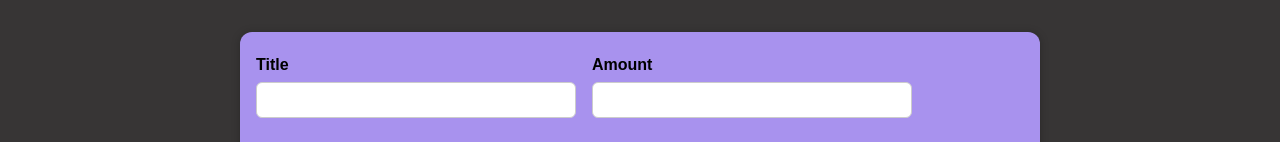
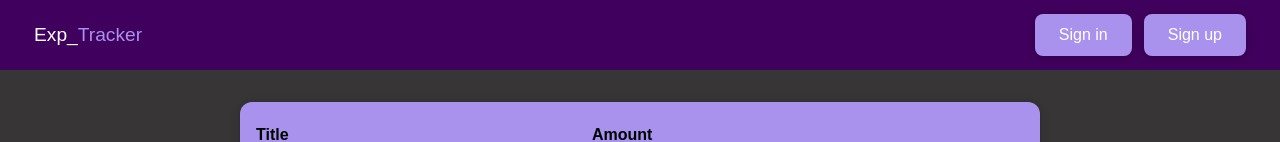
Before and after one commit to kalyanKumarPokkula/Basic_Expense_Tracker, a React (Create React App) app: page / in a window 1280 px wide. Shown: the top 142 px of the page. Built offline with nearby package versions, Linux system fonts and the light colour scheme; a web font is replaced by a local one.

Commit message:
added navbar to expensetracker

```diff
--- a/src/App.jsx
+++ b/src/App.jsx
@@ -3,6 +3,7 @@ import { useState } from "react";
 import "./App.css";
 import Expense from "./components/Expense/Expense";
 import NewExpense from "./components/NewExpense/NewExpense";
+import Navbar from "./components/Nav/Navbar";
 
 const DUMMY_EXPENSES = [
   {
@@ -61,6 +62,7 @@ function App() {
 
   return (
     <div>
+      <Navbar />
       <NewExpense onAddExpense={addExpenseHandler} />
       <Expense expenses={expenses} />
     </div>
--- /dev/null
+++ b/src/components/Nav/Navbar.css
@@ -0,0 +1,38 @@
+.nav {
+  width: 100%;
+  height: 70px;
+  padding: 16px 34px;
+  display: flex;
+  justify-content: space-between;
+  align-items: center;
+  background-color: #40005d;
+}
+
+.nav .logo {
+  color: white;
+  font-size: 1.2rem;
+  cursor: pointer;
+}
+
+.nav .logo span {
+  color: #a892ee;
+}
+
+.nav .btn-container {
+  display: flex;
+
+  gap: 12px;
+}
+
+.nav .btn {
+  padding: 12px 24px;
+  background-color: #a892ee;
+  color: white;
+  border-radius: 8px;
+  cursor: pointer;
+  box-shadow: 0 1px 8px rgba(0, 0, 0, 0.25);
+}
+
+.nav .btn:hover {
+  background-color: rgba(168, 146, 238, 0.25);
+}
--- /dev/null
+++ b/src/components/Nav/Navbar.jsx
@@ -0,0 +1,18 @@
+import React from "react";
+import "./Navbar.css";
+
+const Navbar = () => {
+  return (
+    <div className="nav">
+      <div className="logo">
+        Exp_<span>Tracker</span>
+      </div>
+      <div className="btn-container">
+        <div className="btn">Sign in</div>
+        <div className="btn">Sign up</div>
+      </div>
+    </div>
+  );
+};
+
+export default Navbar;
```
Also changed, not shown: src/components/SignPages/SignIn.jsx (added, +12 -0 lines), src/components/SignPages/SignIn.css (added).
